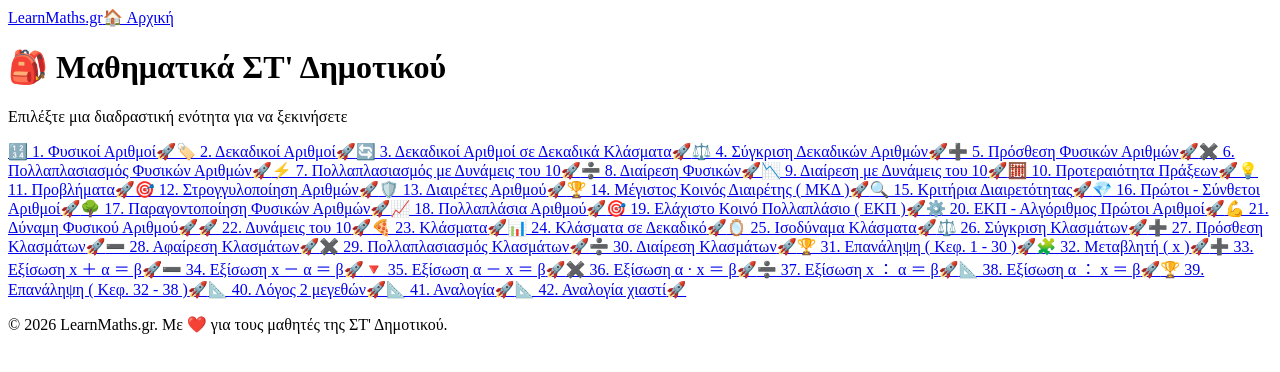
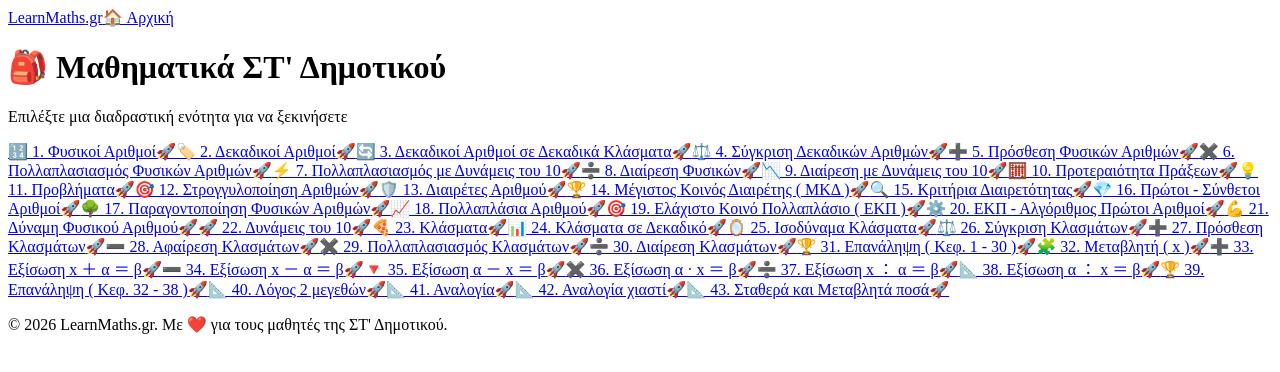
Before and after one commit to gkrimpas-lab/learn-maths-2026, a Next.js app: page /st-dimotikou in a window 1280 px wide. Shown: the top 372 px of the page. Built offline with nearby package versions, Linux system fonts and the light colour scheme.

Commit message:
Update index.js

```diff
--- a/pages/st-dimotikou/index.js
+++ b/pages/st-dimotikou/index.js
@@ -46,7 +46,8 @@ export default function STDimotikouMenu() {
     { id: '39-epanalipsi-2', label: '🏆 39. Επανάληψη ( Κεφ. 32 - 38 )', href: '/st-dimotikou/39-epanalipsi-2' },
     { id: '40-logos', label: '📐 40. Λόγος 2 μεγεθών', href: '/st-dimotikou/40-logos' },
     { id: '41-analogia', label: '📐 41. Αναλογία', href: '/st-dimotikou/41-analogia' },
-    { id: '42-analogia-xiasti', label: '📐 42. Αναλογία χιαστί', href: '/st-dimotikou/42-analogia-xiasti' }
+    { id: '42-analogia-xiasti', label: '📐 42. Αναλογία χιαστί', href: '/st-dimotikou/42-analogia-xiasti' },
+    { id: '43-posa', label: '📐 43. Σταθερά και Μεταβλητά ποσά', href: '/st-dimotikou/43-posa' }
   ];
 
   return (
```
